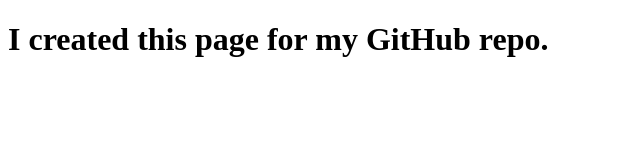
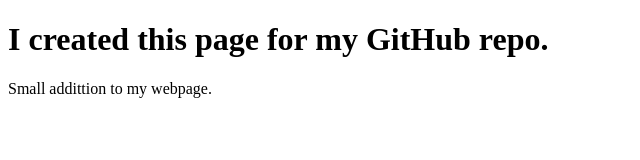
Before and after one commit to dartabish/coursera-assigments, a plain HTML site: page site/index.html in a window 1280 px wide. Shown: the whole page, without its empty margins (0-640 px from the left). Drawn offline with Linux system fonts and the light colour scheme.

Commit message:
Small addition

```diff
--- a/site/index.html
+++ b/site/index.html
@@ -6,5 +6,6 @@
     </head>
     <body>
         <h1>I created this page for my GitHub repo.</h1>
+        <p>Small addittion to my webpage.</p>
     </body>
 </html>
```
